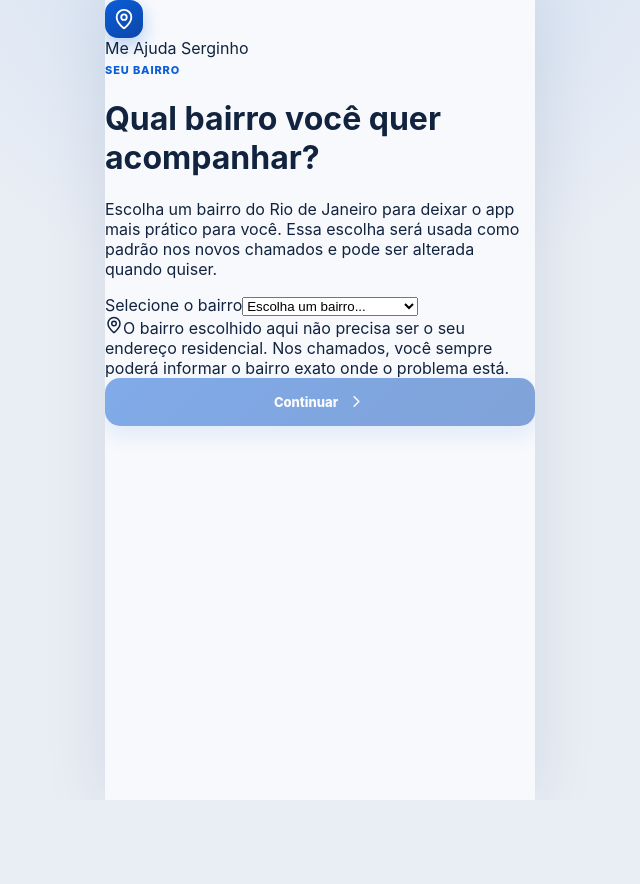
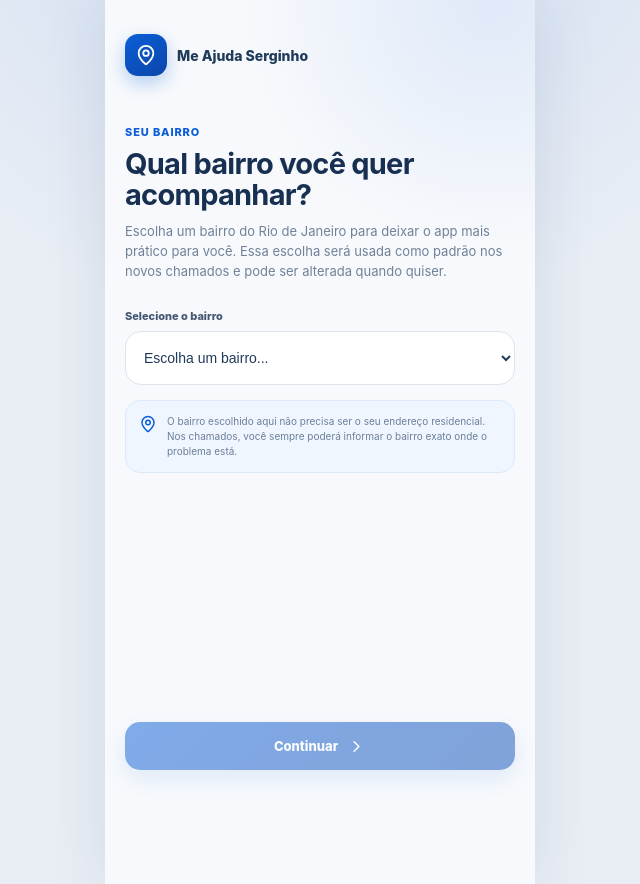
Before and after one commit to rhenanjogafacil123/meajudaserginho, a React (Vite) app: page / in a window 1280 px wide. Shown: the whole page, without its empty margins (320-960 px from the left). Before the commit the page ends 800 px from the top, so only its background shows below. Built offline with nearby package versions, Linux system fonts and the light colour scheme.

Commit message:
style: add neighborhood onboarding and home selector

```diff
--- a/src/styles.css
+++ b/src/styles.css
@@ -309,40 +309,6 @@ button:disabled { cursor: not-allowed; opacity: .5; }
   font-size: 12px;
 }
 
-.location-button {
-  width: 100%;
-  display: flex;
-  align-items: center;
-  gap: 12px;
-  text-align: left;
-  border: 1px solid #dce5f0;
-  background: #fff;
-  border-radius: 18px;
-  padding: 14px;
-  color: #0b5ed7;
-  margin: 18px 0 9px;
-}
-.location-button > div { flex: 1; display: flex; flex-direction: column; }
-.location-button strong { color: #203a5b; font-size: 13px; }
-.location-button span { color: #8491a3; font-size: 10px; margin-top: 3px; }
-
-.location-message, .coordinates {
-  display: flex;
-  align-items: center;
-  gap: 9px;
-  border-radius: 13px;
-  padding: 10px 12px;
-  background: #f5f7fa;
-  color: #6b7789;
-  font-size: 11px;
-  margin-bottom: 9px;
-}
-.location-message.success { background: #eaf8f0; color: #26774c; }
-.coordinates { background: #f1f6ff; color: #2d5b9c; }
-.coordinates div { display: flex; flex-direction: column; }
-.coordinates strong { font-size: 11px; }
-.coordinates span { font-size: 10px; margin-top: 2px; }
-
 .divider { display: flex; align-items: center; gap: 10px; color: #a0a9b6; font-size: 10px; margin: 19px 0 14px; }
 .divider::before, .divider::after { content: ""; height: 1px; flex: 1; background: #e2e7ed; }
 
@@ -598,3 +564,161 @@ button:disabled { cursor: not-allowed; opacity: .5; }
   line-height: 1.5;
   color: #6d8099;
 }
+
+
+.neighborhood-screen {
+  min-height: 100vh;
+  padding: calc(34px + env(safe-area-inset-top)) 20px 30px;
+  display: flex;
+  flex-direction: column;
+  background:
+    radial-gradient(circle at 90% 0%, rgba(11,94,215,.10), transparent 28%),
+    #f7f9fc;
+}
+
+.neighborhood-brand {
+  display: flex;
+  align-items: center;
+  gap: 10px;
+  color: #203a5a;
+  font-weight: 850;
+  font-size: 14px;
+}
+
+.neighborhood-brand .brand-mark {
+  width: 42px;
+  height: 42px;
+}
+
+.neighborhood-intro {
+  margin-top: 44px;
+}
+
+.neighborhood-intro h1 {
+  margin: 8px 0 10px;
+  font-size: 29px;
+  line-height: 1.08;
+  letter-spacing: -.75px;
+  color: #172f50;
+}
+
+.neighborhood-intro p {
+  margin: 0;
+  color: #718197;
+  font-size: 13px;
+  line-height: 1.55;
+}
+
+.neighborhood-select-card {
+  display: flex;
+  flex-direction: column;
+  gap: 8px;
+  margin-top: 28px;
+}
+
+.neighborhood-select-card > span {
+  font-size: 11px;
+  font-weight: 800;
+  color: #445772;
+}
+
+.neighborhood-select-card select {
+  width: 100%;
+  min-height: 54px;
+  border: 1px solid #dce4ee;
+  border-radius: 16px;
+  padding: 0 14px;
+  background: white;
+  color: #213a5a;
+  font-size: 14px;
+  outline: none;
+}
+
+.neighborhood-select-card select:focus {
+  border-color: #0b5ed7;
+  box-shadow: 0 0 0 3px rgba(11,94,215,.08);
+}
+
+.neighborhood-note {
+  display: flex;
+  align-items: flex-start;
+  gap: 10px;
+  margin-top: 15px;
+  padding: 13px;
+  border-radius: 15px;
+  background: #f0f6ff;
+  border: 1px solid #dce9fb;
+  color: #6b7f99;
+  font-size: 10px;
+  line-height: 1.5;
+}
+
+.neighborhood-note svg {
+  flex: 0 0 auto;
+  color: #0b5ed7;
+  margin-top: 1px;
+}
+
+.neighborhood-continue {
+  margin-top: auto;
+}
+
+.neighborhood-cancel {
+  border: 0;
+  background: none;
+  color: #738197;
+  font-size: 11px;
+  font-weight: 750;
+  padding: 13px 0 0;
+}
+
+.home-neighborhood {
+  width: 100%;
+  border: 1px solid #dce7f3;
+  background: #f4f8fe;
+  border-radius: 16px;
+  padding: 11px 12px;
+  display: flex;
+  align-items: center;
+  gap: 10px;
+  text-align: left;
+  color: #24486f;
+}
+
+.home-neighborhood-icon {
+  width: 34px;
+  height: 34px;
+  border-radius: 11px;
+  display: grid;
+  place-items: center;
+  background: white;
+  color: #0b5ed7;
+  flex: 0 0 auto;
+}
+
+.home-neighborhood div {
+  display: flex;
+  flex-direction: column;
+  gap: 2px;
+  min-width: 0;
+}
+
+.home-neighborhood small {
+  color: #7b8ca1;
+  font-size: 9px;
+}
+
+.home-neighborhood strong {
+  font-size: 12px;
+  color: #27496e;
+  overflow: hidden;
+  text-overflow: ellipsis;
+  white-space: nowrap;
+}
+
+.home-neighborhood-change {
+  margin-left: auto;
+  color: #0b5ed7;
+  font-size: 10px;
+  font-weight: 800;
+}
```
